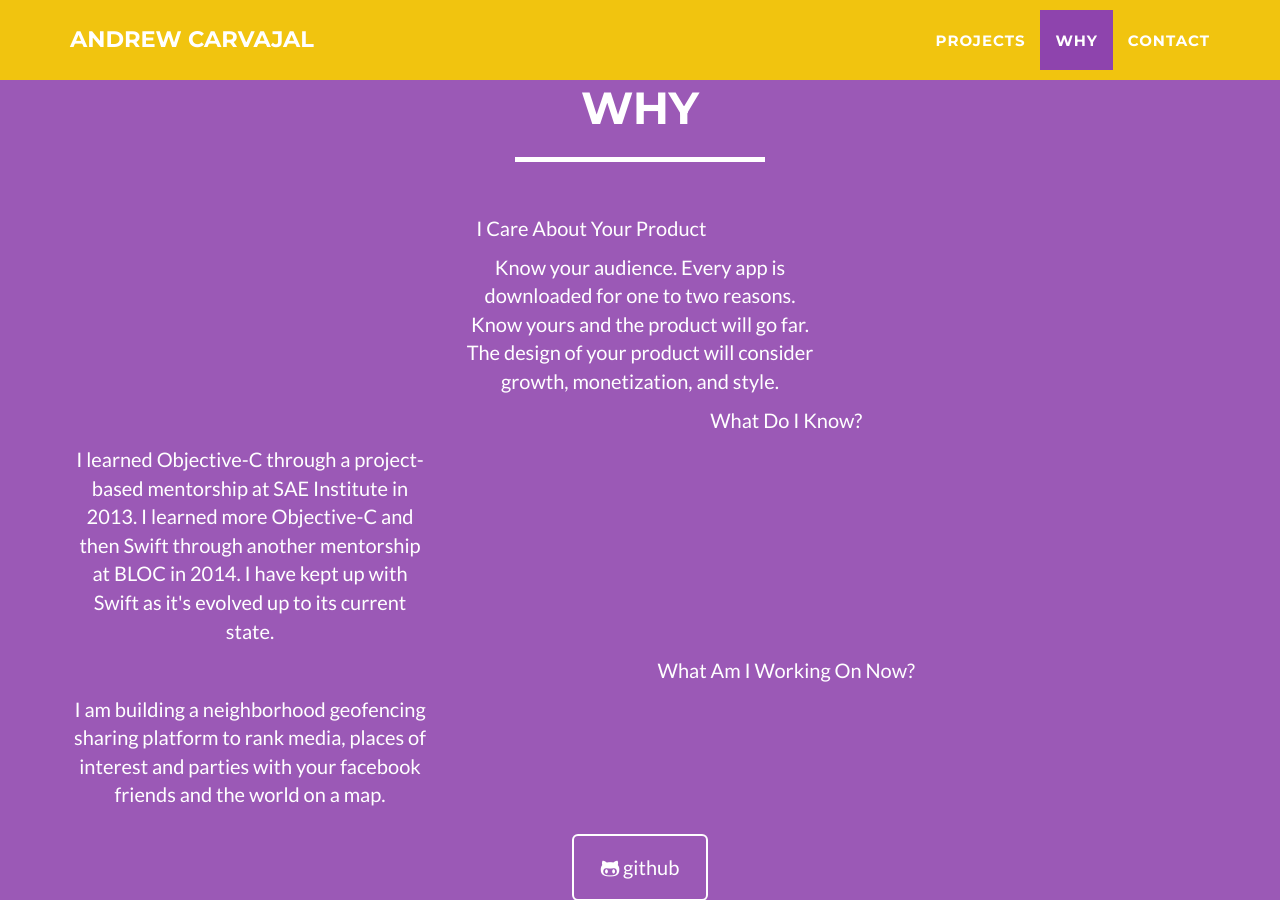
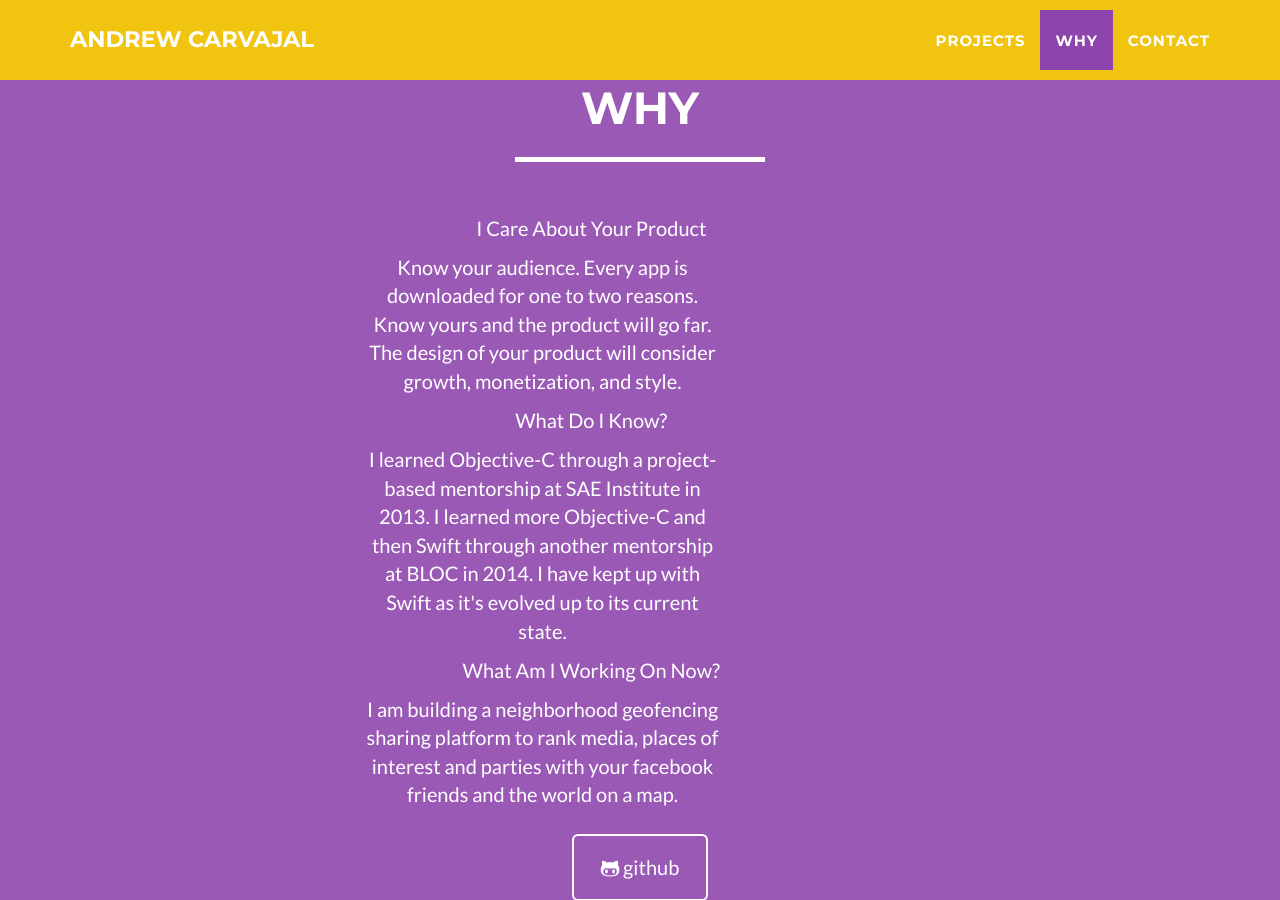
Before and after one commit to andrewcar/andrewcar.github.io, a Jekyll site: the page built from index.html, in a window 1280 px wide and 900 px high, scrolled down 1725 px. Built offline with Jekyll 4.4.1, drawn with Linux system fonts in a browser that asks for light colours.

Commit message:
Update about.html

```diff
--- a/_includes/about.html
+++ b/_includes/about.html
@@ -14,25 +14,25 @@
                     <p>I Care About Your Product</p>
                 </div>
                 <br>
-                <div class="col-lg-4 col-lg-offset-4">
+                <div class="col-lg-4 col-lg-offset-3">
                     <p>Know your audience. Every app is downloaded for one to two reasons. Know yours and the product will go far. The design of your product will consider growth, monetization, and style.</p>
                 </div>
                 <br>
                 <br>
-                <div class="col-lg-7 col-lg-offset-4">
+                <div class="col-lg-7 col-lg-offset-2">
                     <p>What Do I Know?</p>
                 </div>
                 <br>
-                <div class="col-lg-4 col-lg-offset-0">
+                <div class="col-lg-4 col-lg-offset-3">
                     <p>I learned Objective-C through a project-based mentorship at SAE Institute in 2013. I learned more Objective-C and then Swift through another mentorship at BLOC in 2014. I have kept up with Swift as it's evolved up to its current state.</p>
                 </div>
                 <br>
                 <br>
-                <div class="col-lg-7 col-lg-offset-4">
+                <div class="col-lg-7 col-lg-offset-2">
                     <p>What Am I Working On Now?</p>
                 </div>
                 <br>
-                <div class="col-lg-4 col-lg-offset-0">
+                <div class="col-lg-4 col-lg-offset-3">
                     <p>I am building a neighborhood geofencing sharing platform to rank media, places of interest and parties with your facebook friends and the world on a map.</p>
                 </div>
              </center>
```
